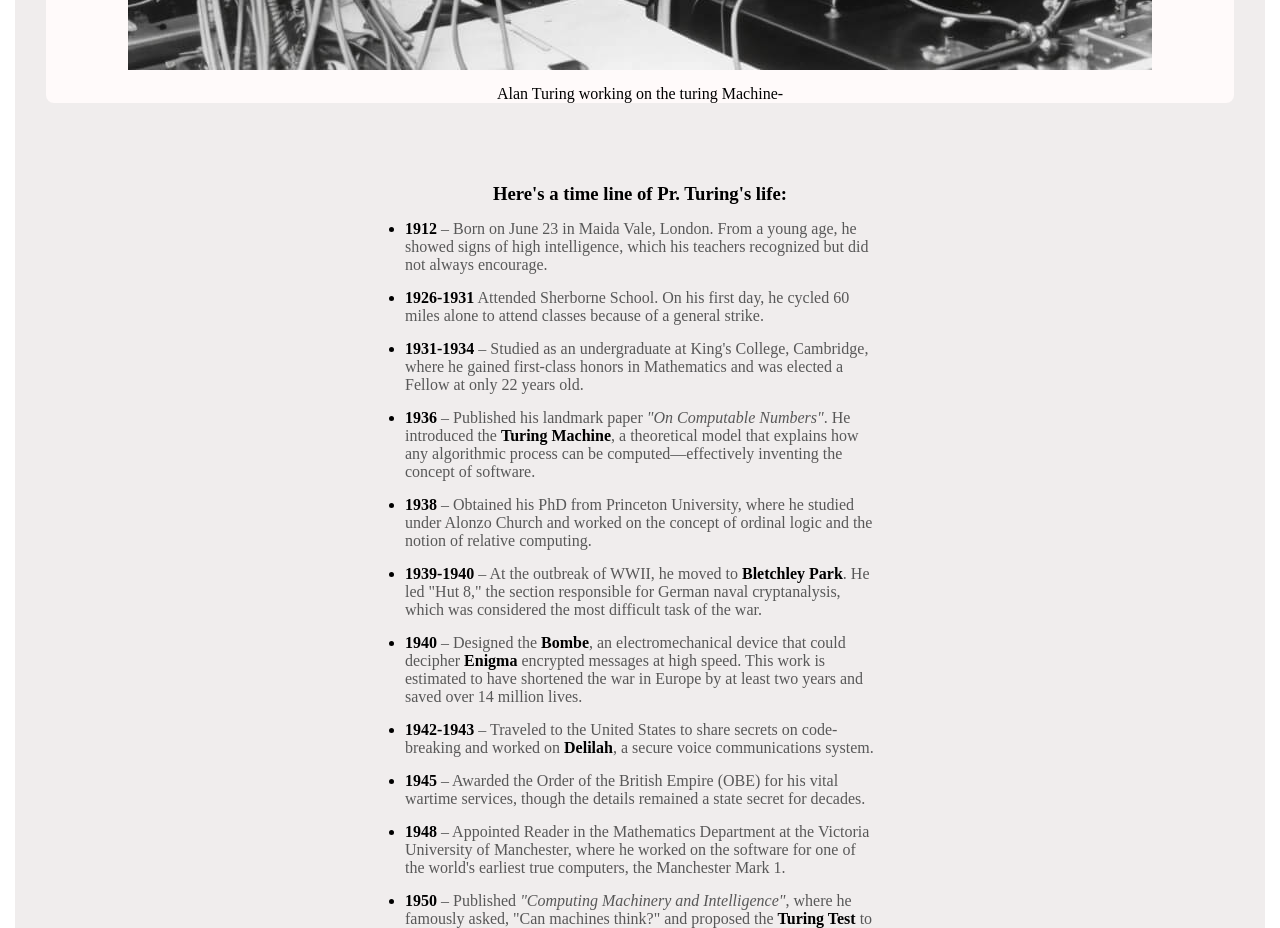
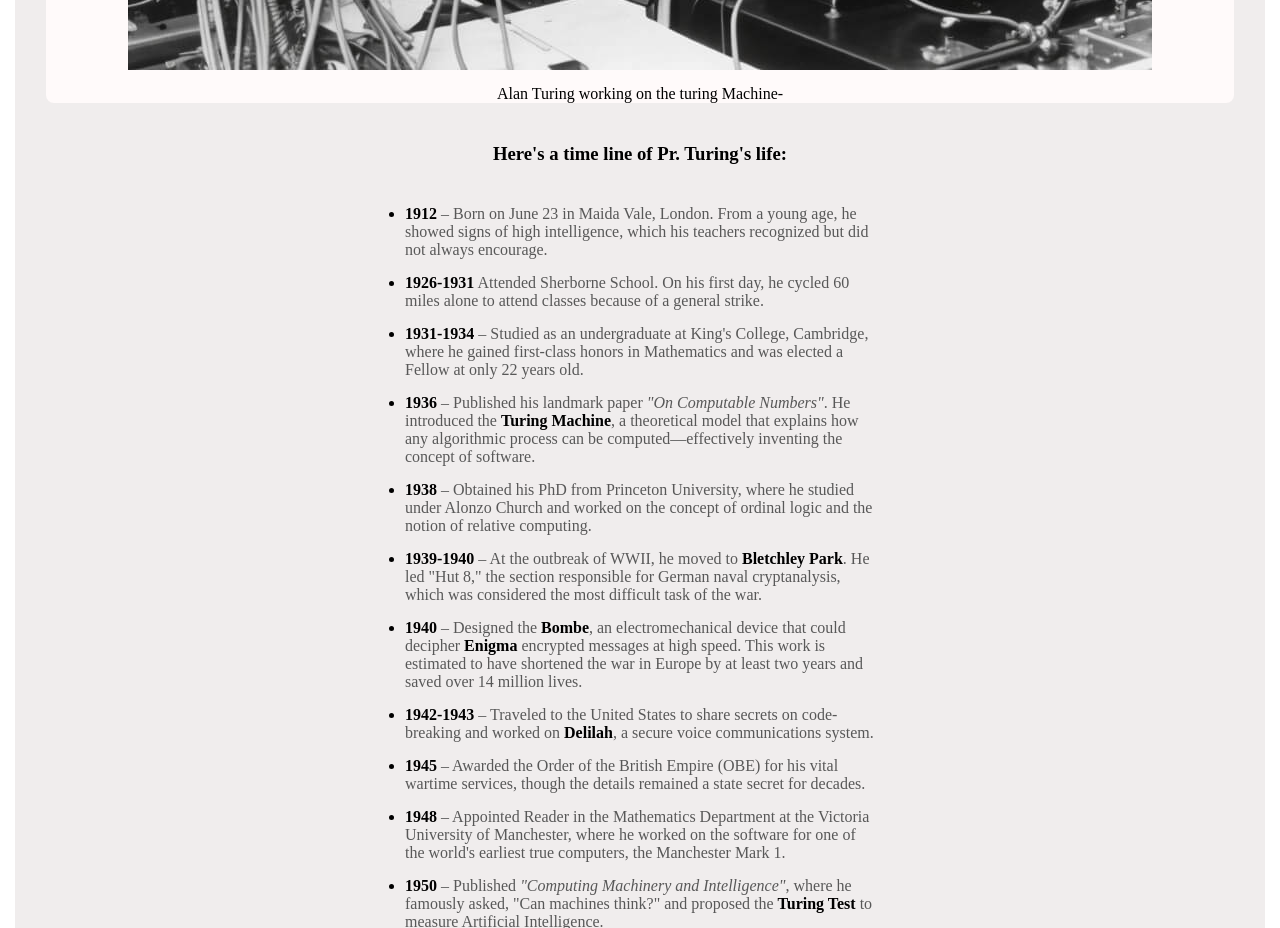
Before and after one commit to telesphore8527/turing-tribute-page, a plain HTML site: page index.html in a window 1280 px wide. Shown: the part 860-1788 px from the top of the page. Drawn offline with Linux system fonts and the light colour scheme.

Commit message:
Initializing repository

```diff
--- a/index.html
+++ b/index.html
@@ -18,9 +18,7 @@
             <figCaption id="img-caption">Alan Turing working on the turing Machine-</figCaption>
         </figure>
 
-        <p id="headline">
-            <h3>Here's a time line of Pr. Turing's life:</h3>
-        </p>
+            <h3 id="headline" >Here's a time line of Pr. Turing's life:</h3>
         <center>
        <ul id="tribute-info">
             <li><b>1912</b> – Born on June 23 in Maida Vale, London. From a young age, he showed signs of high intelligence, which his teachers recognized but did not always encourage.</li>
```
Also changed, not shown: 1 other file.
